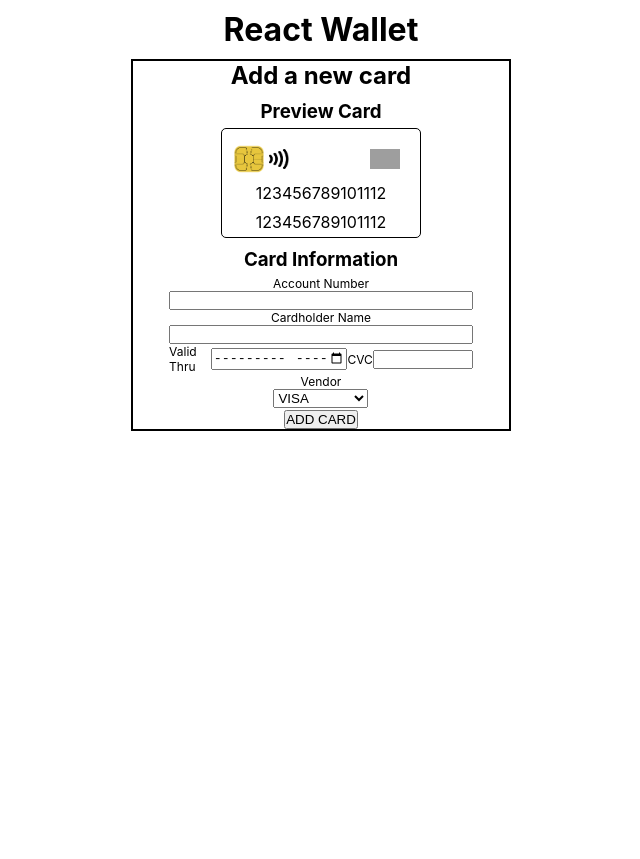
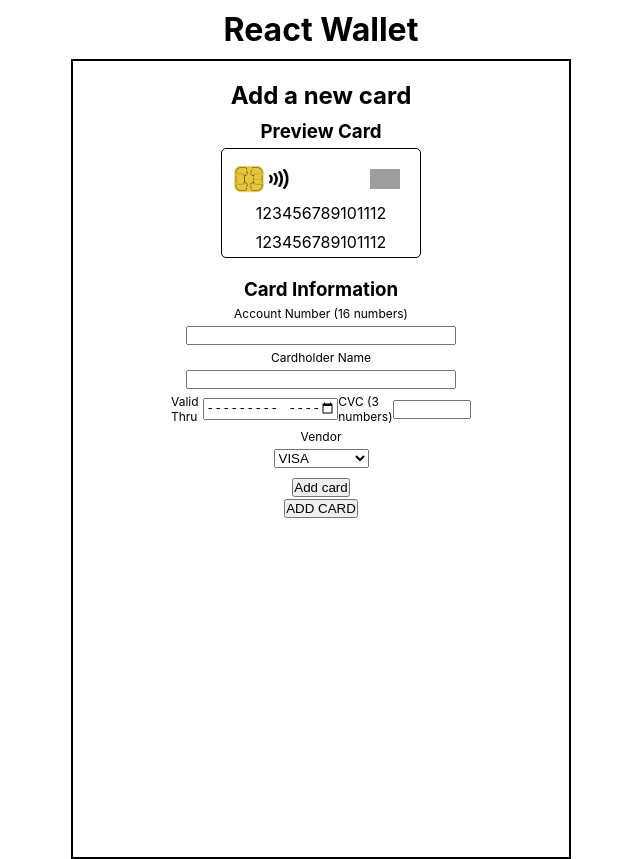
Before and after one commit to inspectah14/react-wallet, a React (Create React App) app: page /addcards in a window 1280 px wide. Shown: the whole page, without its empty margins (319-959 px from the left). Before the commit the page ends 800 px from the top, so only its background shows below. Built offline with nearby package versions, Linux system fonts and the light colour scheme; grey boxes are pictures that could not be loaded.

Commit message:
update styling, form validation, save form data in hook

```diff
--- a/src/App.scss
+++ b/src/App.scss
@@ -23,7 +23,8 @@ body {
 
   .main {
     border: 2px solid black;
-    width: 90%;
+    width: 500px;
+    height: 800px;
     display: flex;
     flex-direction: column;
     align-items: center;
--- a/src/components/Form/Form.jsx
+++ b/src/components/Form/Form.jsx
@@ -1,21 +1,46 @@
+import { useState } from "react";
+import { useNavigate } from "react-router-dom";
 import "../../styles/form.scss";
 
 const Form = () => {
+  const [formData, setFormData] = useState({
+    accountNumber: "",
+    accountName: "",
+    expiryDate: "",
+    cvcNumber: "",
+    vendorSelector: "",
+  });
+  const navigate = useNavigate();
+
+  const handleSubmit = (e) => {
+    e.preventDefault();
+    // navigate("/");
+    console.log(formData);
+  };
   return (
-    <form className="form">
-      <label htmlFor="accountNumber">Account Number</label>
+    <form className="form" onSubmit={handleSubmit}>
+      <label htmlFor="accountNumber">Account Number (16 numbers)</label>
       <input
-        type="number"
-        min={16}
-        max={16}
+        type="text"
+        onChange={(e) =>
+          setFormData({ ...formData, accountNumber: e.target.value })
+        }
+        value={formData.accountNumber}
+        pattern="[0-9]{16}"
         id="accountNumber"
+        name="accountNumber"
         className="input account-info"
         required
       />
       <label htmlFor="accountName">Cardholder Name</label>
       <input
         type="text"
+        onChange={(e) =>
+          setFormData({ ...formData, accountName: e.target.value })
+        }
+        value={formData.accountName}
         id="accountName"
+        name="accountName"
         className="input account-info"
         required
       />
@@ -23,24 +48,43 @@ const Form = () => {
         <label htmlFor="expiryDate">Valid Thru</label>
         <input
           type="month"
+          onChange={(e) =>
+            setFormData({ ...formData, expiryDate: e.target.value })
+          }
+          value={formData.expiryDate}
           id="expiryDate"
+          name="expiryDate"
           className="input expiry-cvc"
           required
         />
-        <label htmlFor="cvcNumber">CVC</label>
+        <label htmlFor="cvcNumber">CVC (3 numbers)</label>
         <input
-          type="number"
+          type="text"
+          onChange={(e) =>
+            setFormData({ ...formData, cvcNumber: e.target.value })
+          }
+          value={formData.cvcNumber}
+          pattern="[0-9]{3}"
           id="cvcNumber"
+          name="cvcNumber"
           className="input expiry-cvc"
           required
         />
       </div>
       <label htmlFor="vendorSelector">Vendor</label>
-      <select name="" id="vendorSelector">
-        <option value="1">VISA</option>
-        <option value="2">MasterCard</option>
-        <option value="3">Diner's Club</option>
+      <select
+        name="vendorSelector"
+        id="vendorSelector"
+        onChange={(e) =>
+          setFormData({ ...formData, vendorSelector: e.target.value })
+        }
+        value={formData.vendorSelector}
+      >
+        <option value="Visa">VISA</option>
+        <option value="Mastercard">MasterCard</option>
+        <option value="Diners">Diner's Club</option>
       </select>
+      <button type="submit"> Add card </button>
     </form>
   );
 };
--- a/src/styles/form.scss
+++ b/src/styles/form.scss
@@ -1,12 +1,28 @@
+.main.addCards {
+  justify-content: flex-start;
+
+  .page-heading {
+    margin-top: 20px;
+  }
+
+  .active-card {
+    margin-bottom: 10px;
+  }
+
   .form {
     display: flex;
     flex-direction: column;
     align-items: center;
     justify-content: center;
-  width: 90%;
+    width: 300px;
 
     label {
       font-size: 12px;
+      margin-bottom: 5px;
+    }
+
+    input {
+      margin-bottom: 5px;
     }
 
     .account-info {
@@ -14,7 +30,7 @@
     }
 
     .expiryCVC-container {
-    width: 90%;
+      width: 300px;
       display: flex;
       flex-direction: row;
       align-items: center;
@@ -23,4 +39,9 @@
         width: 45%;
       }
     }
+
+    select {
+      margin-bottom: 10px;
     }
+  }
+}
```
Lines whose indentation alone changed are shown as unchanged.
